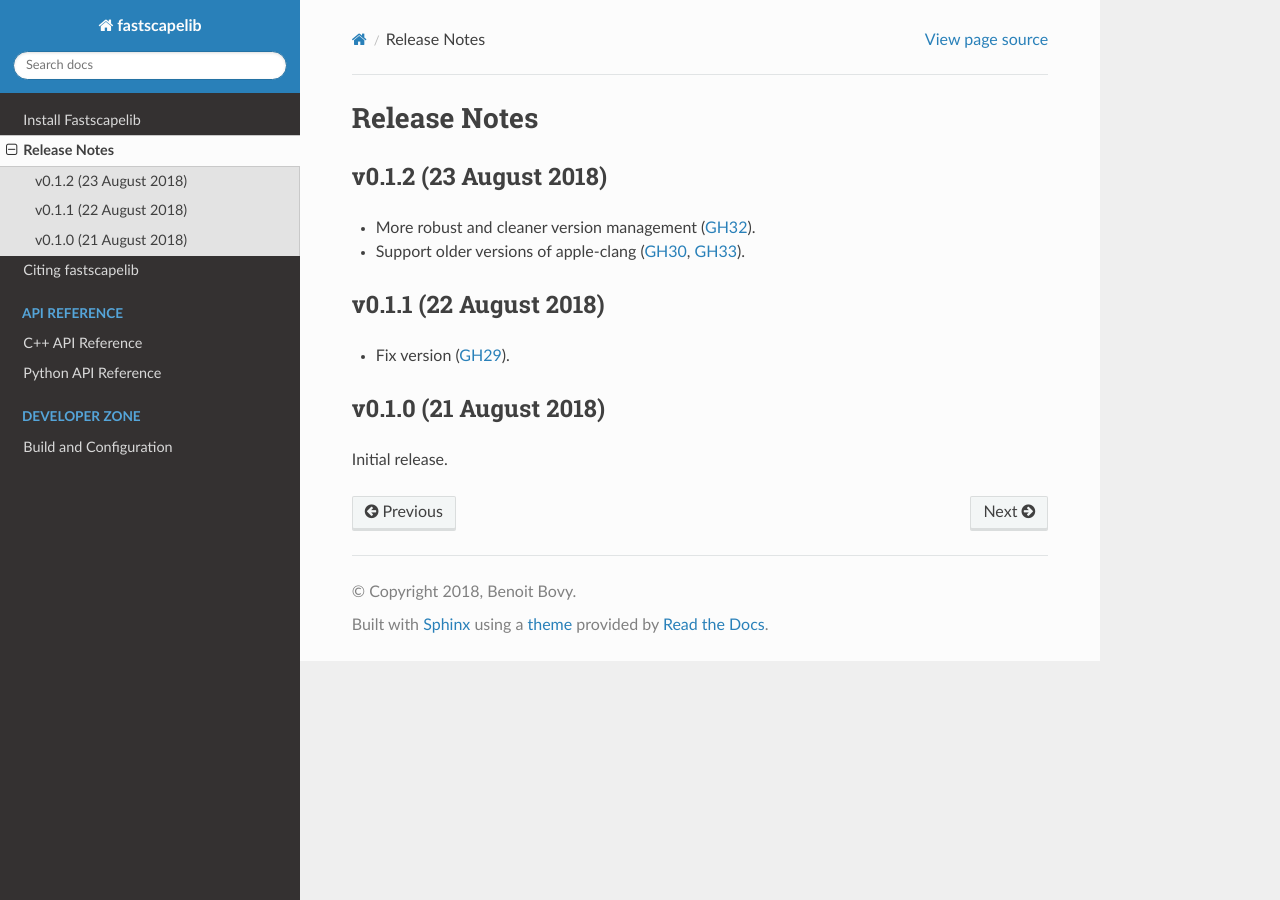
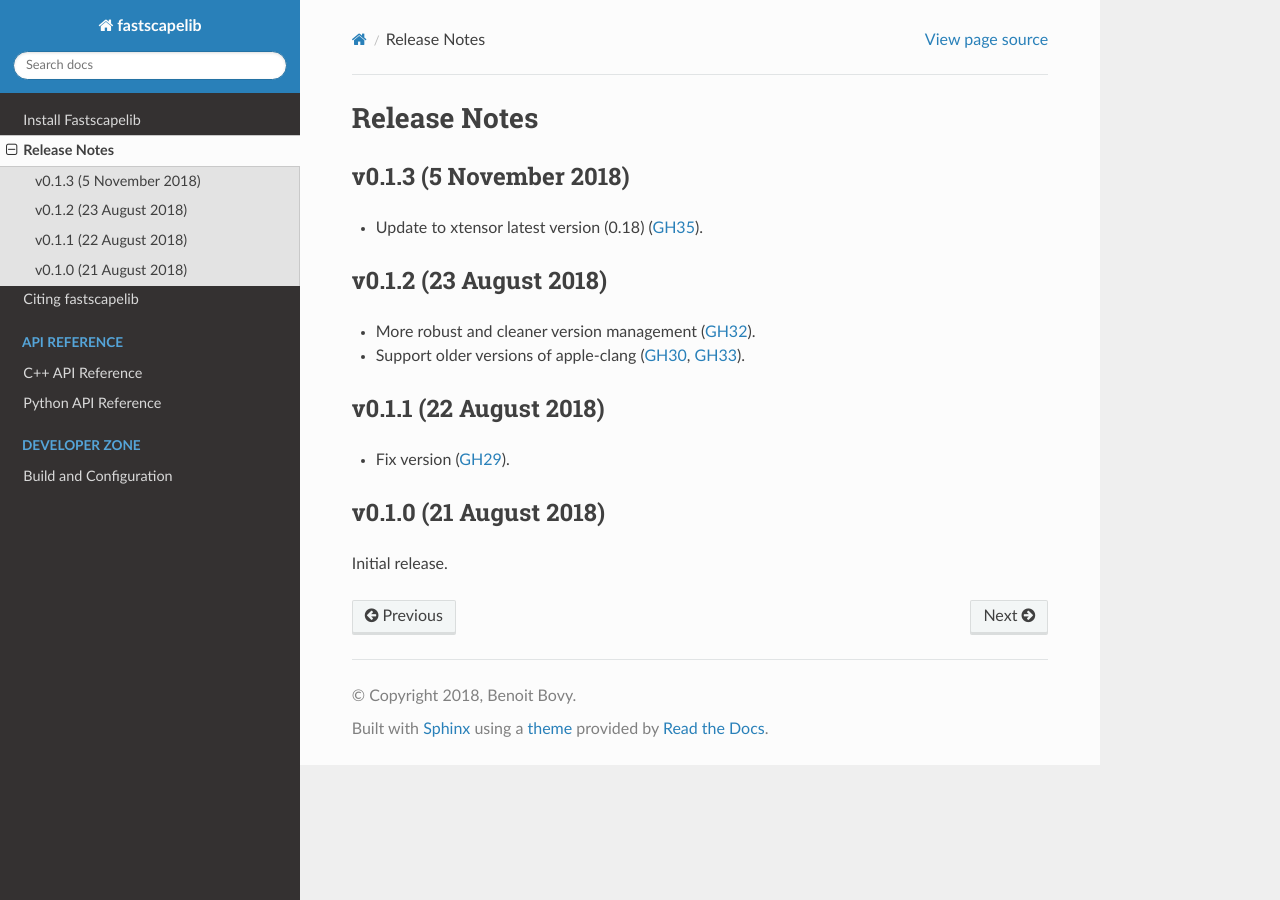
Before and after one commit to fastscape-lem/fastscapelib, a Sphinx documentation site: the page built from doc/source/release_notes.rst, in a window 1280 px wide. Built offline with Sphinx 7.4.7 and the Read the Docs theme 2.0.0, drawn with Linux system fonts in a browser that asks for light colours.

Commit message:
release v0.1.3

```diff
--- a/doc/source/release_notes.rst
+++ b/doc/source/release_notes.rst
@@ -2,6 +2,11 @@
 
 Release Notes
 =============
+
+v0.1.3 (5 November 2018)
+------------------------
+
+- Update to xtensor latest version (0.18) (:issue:`35`).
 
 v0.1.2 (23 August 2018)
 -----------------------
```
